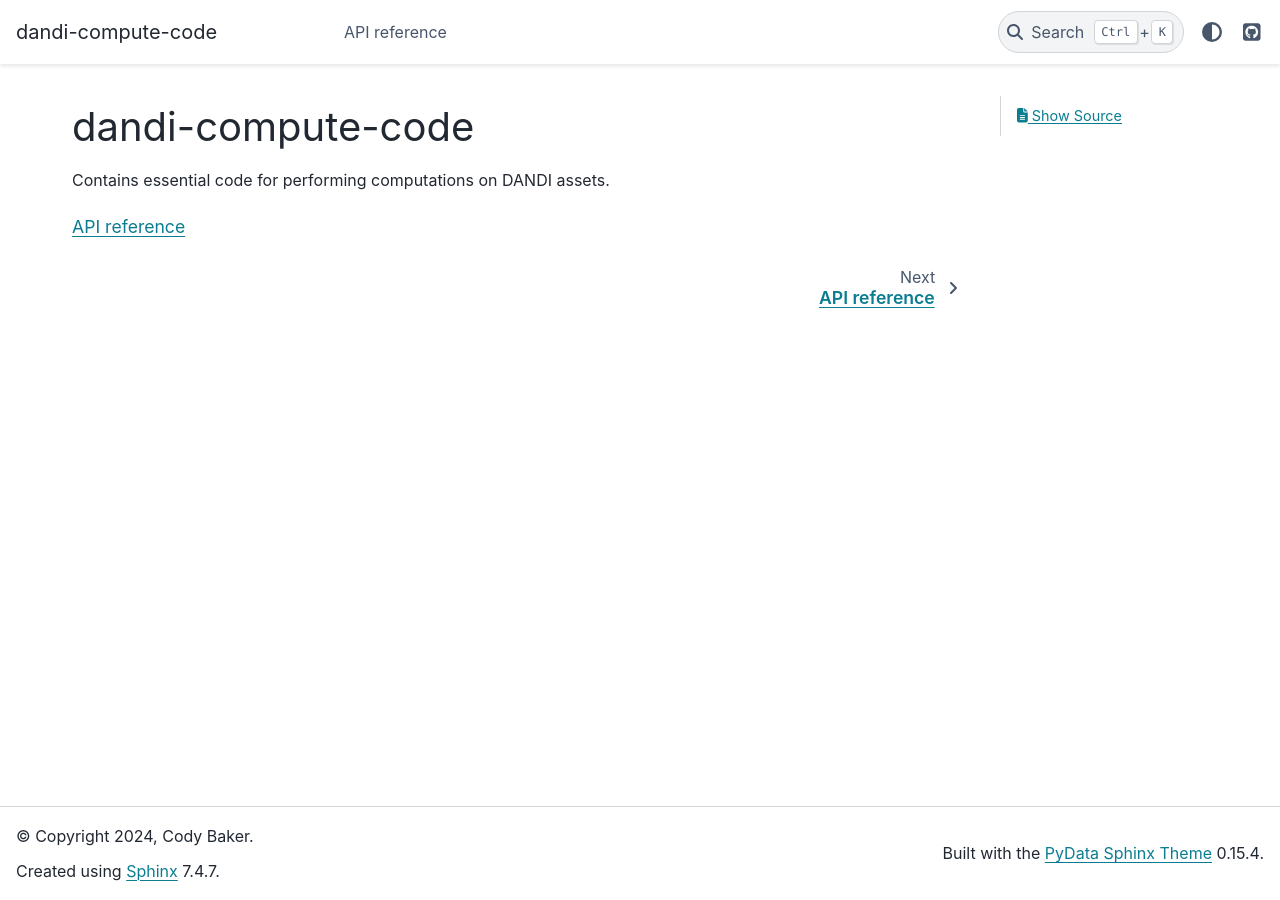
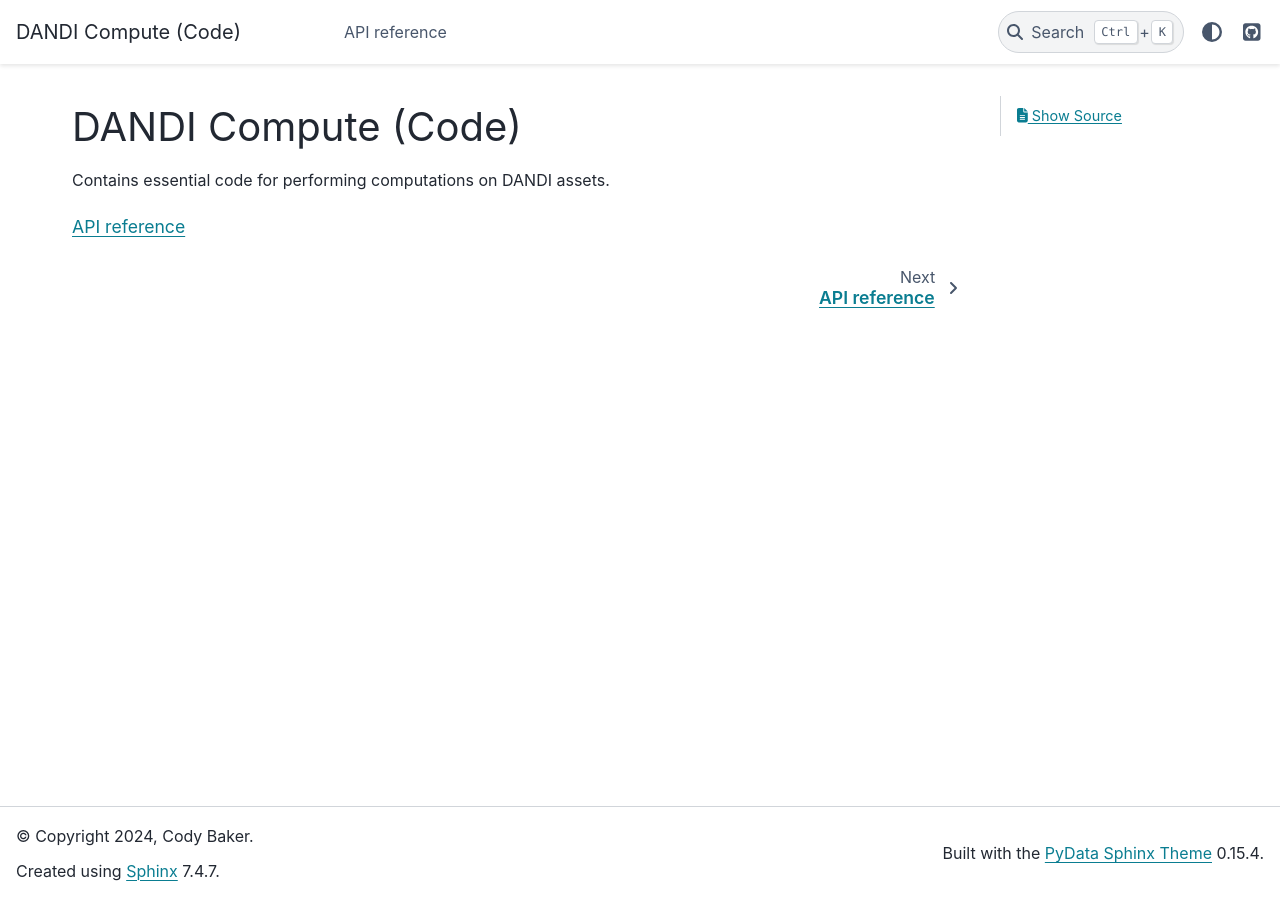
Before and after one commit to dandi-compute/code, a Sphinx documentation site: the page built from docs/index.rst, in a window 1280 px wide. Built offline with Sphinx 7.4.7 and the PyData theme 0.15.4, drawn with Linux system fonts in a browser that asks for light colours.

Commit message:
Changed display title to "DANDI Compute (Code)"
Updates html_title in conf.py and the index.rst h1 heading to use the
human-readable name. Functional identifiers (project name, metadata
lookup, automodule paths) are left unchanged.

Co-Authored-By: Claude Code 1.0 / Claude Sonnet 4.5 <noreply@anthropic.com>

```diff
--- a/docs/conf.py
+++ b/docs/conf.py
@@ -42,7 +42,7 @@ exclude_patterns = ["_build", "Thumbs.db", ".DS_Store"]
 # -- Options for HTML output -------------------------------------------------
 
 html_theme = "pydata_sphinx_theme"
-html_title = "dandi-compute-code"
+html_title = "DANDI Compute (Code)"
 
 html_theme_options = {
     "github_url": "https://github.com/dandi-compute/code",
--- a/docs/index.rst
+++ b/docs/index.rst
@@ -1,5 +1,5 @@
-dandi-compute-code
-==================
+DANDI Compute (Code)
+====================
 
 Contains essential code for performing computations on DANDI assets.
 
```
